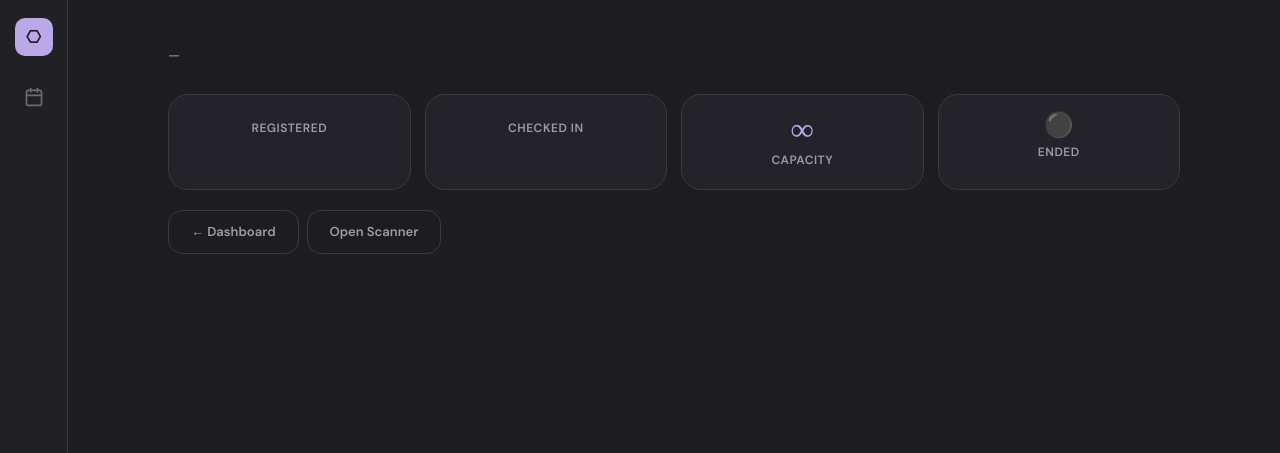
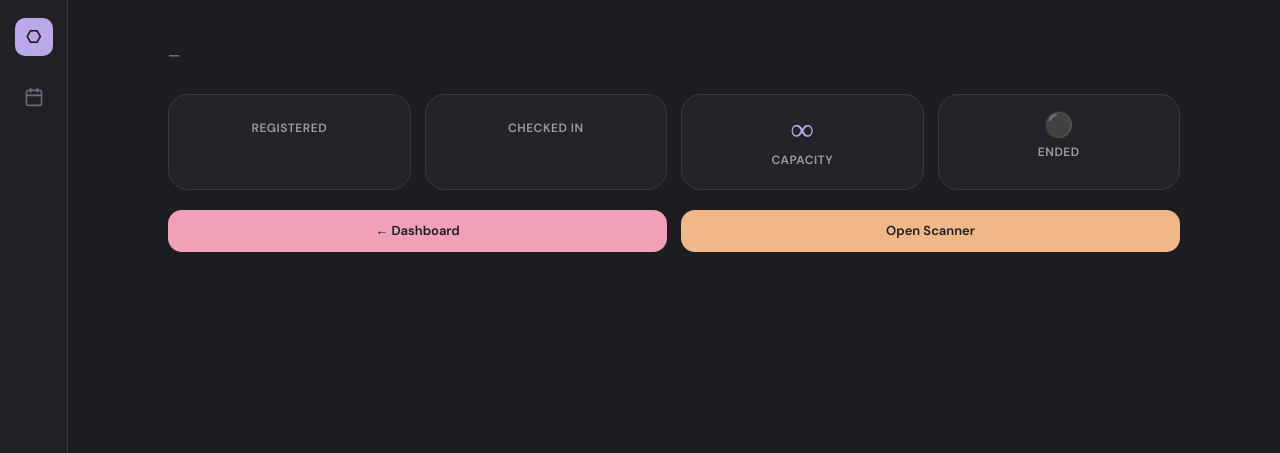
Before and after one commit to Susquehanna-Syntax/Turnstil, a Django app: template templates/admin_portal/event_detail.html in a window 1280 px wide. Shown: the top 453 px of the page. Run offline with Django 3.2, Linux system fonts and the light colour scheme; the template is opened without the code that fills it, so the values that code supplies are empty.

Commit message:
Made the buttons in event_detail.html all the same size and made the layout fit into one row.
<a> had a different internal size meaning dynamic buttons had differences before this
this will also resolve issue #3

```diff
--- a/templates/admin_portal/event_detail.html
+++ b/templates/admin_portal/event_detail.html
@@ -40,30 +40,31 @@
 </div>
 
 <!-- Register button for attendees -->
-{% if user.is_authenticated and not event.is_full %}
-    <form method="post" style="margin: 16px 0;" class="fade-up fade-up-3">
-        {% csrf_token %}
-        <button type="submit" name="register" value="1" class="btn btn-filled-lav">Register for This Event</button>
-    </form>
-{% endif %}
 
 <!-- Action buttons -->
-<div class="flex gap-8 flex-wrap fade-up fade-up-3" style="margin: 16px 0;">
-    <a href="{% url 'dashboard' %}" class="btn btn-outline">← Dashboard</a>
+<div class="stat-grid fade-up fade-up-3" style="margin-top: 16px;">
+    <a href="{% url 'dashboard' %}" class="btn btn-filled-rose" style="width: 100%; height: 100%; justify-content: center; margin: 0; box-sizing: border-box;">← Dashboard</a>
 
+    {% if user.is_authenticated and not event.is_full %}
+        <form method="post" style="margin: 0; height: 100%;">
+            {% csrf_token %}
+            <button type="submit" name="register" value="1" class="btn btn-filled-lav" style="width: 100%; height: 100%; justify-content: center; margin: 0; box-sizing: border-box;">Register for This Event</button>
+        </form>
+    {% endif %}
+
+    <a href="{% url 'scanner' %}" class="btn btn-filled-peach" style="width: 100%; height: 100%; justify-content: center; margin: 0; box-sizing: border-box;">Open Scanner</a>
 
     {% if user.is_organizer_or_above or event.created_by == user %}
-    <form method="post" action="{% url 'toggle-walkins' uuid=event.id %}" style="display: inline; margin: 0;">
+    <form method="post" action="{% url 'toggle-walkins' uuid=event.id %}" style="margin: 0; height: 100%;">
         {% csrf_token %}
         {% if event.allow_walkins %}
-            <button type="submit" class="btn btn-filled-mint">🚶 Walk-ins ON</button>
+            <button type="submit" class="btn btn-filled-mint" style="width: 100%; height: 100%; justify-content: center; margin: 0; box-sizing: border-box;">Walk-ins ON</button>
         {% else %}
-            <button type="submit" class="btn btn-outline">🚶 Enable Walk-ins</button>
+            <button type="submit" class="btn btn-outline" style="width: 100%; height: 100%; justify-content: center; margin: 0; box-sizing: border-box;">Enable Walk-ins</button>
         {% endif %}
     </form>
     {% endif %}
 
-   <a href="{% url 'scanner' %}" class="btn btn-outline">Open Scanner</a>
 </div>
 
 <!-- Attendee List (staff/organizer view) -->
```
